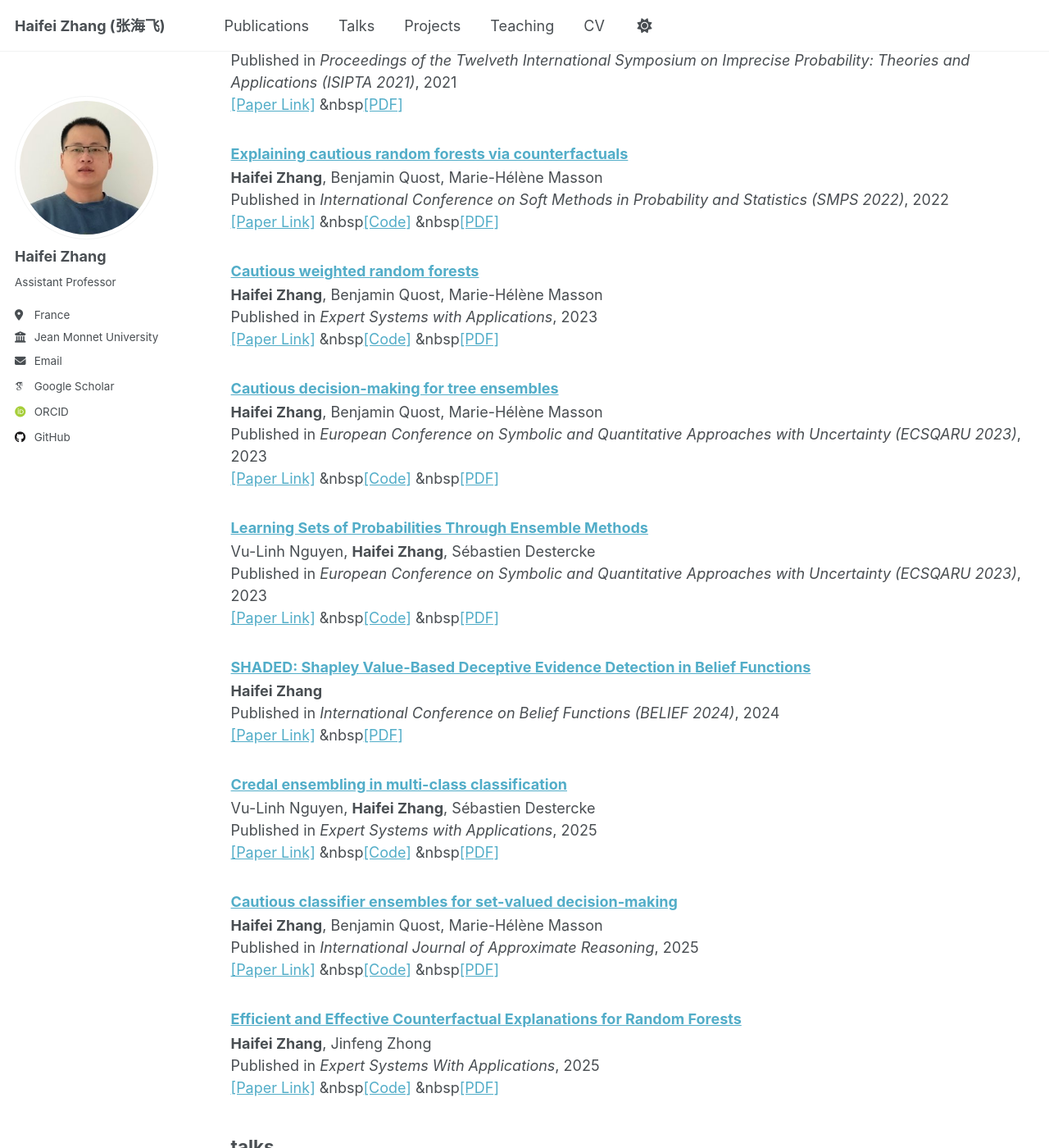
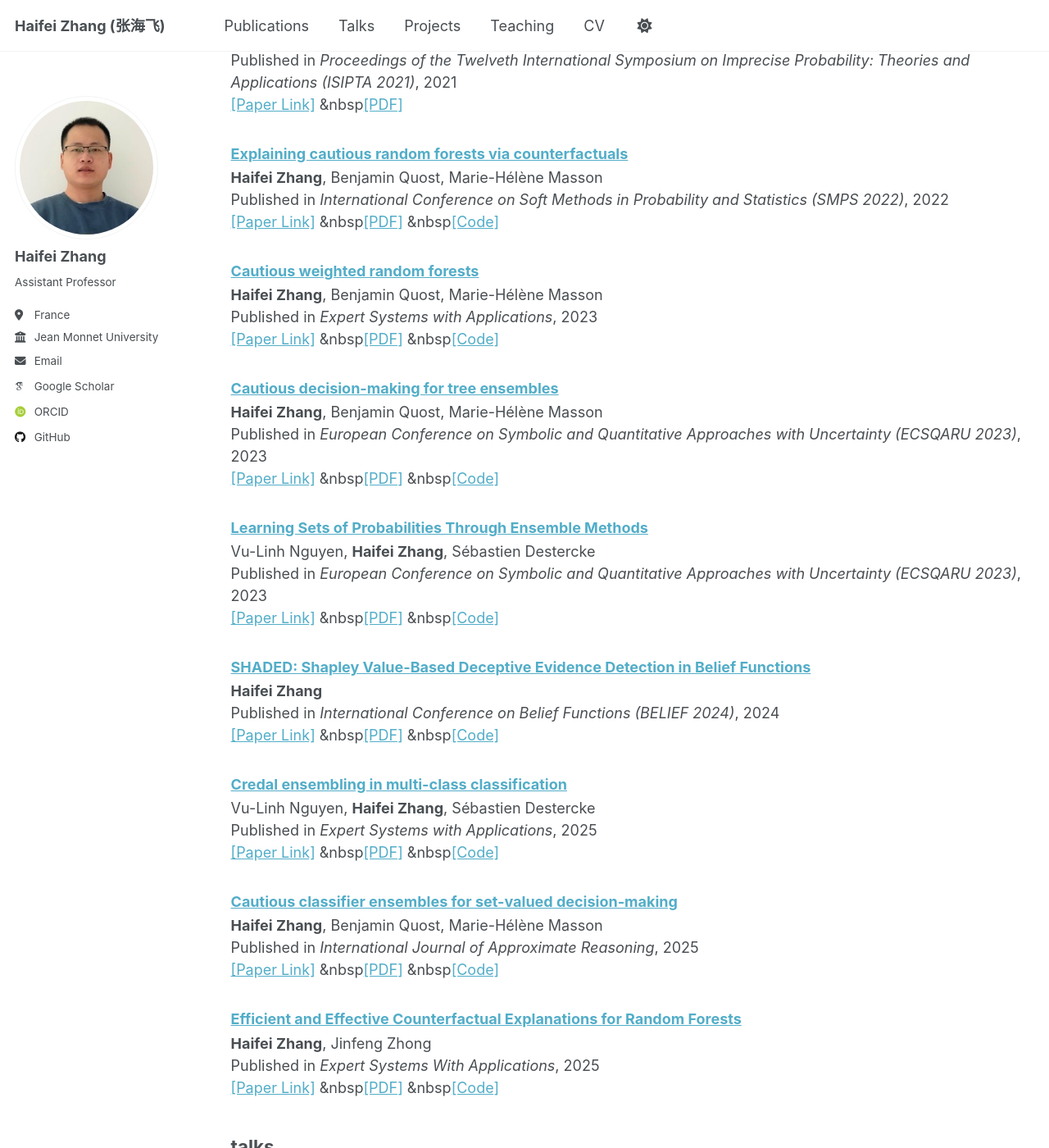
Before and after one commit to Haifei-ZHANG/Haifei-ZHANG.github.io, a Jekyll site: the page built from _pages/sitemap.md, in a window 1280 px wide and 1400 px high, scrolled down 2395 px. Shown: the whole window at 82% size. Built offline with Jekyll 4.4.1, drawn with Linux system fonts in a browser that asks for light colours; some web fonts are replaced.

Commit message:
update paper shaded

```diff
--- a/_includes/archive-single.html
+++ b/_includes/archive-single.html
@@ -51,7 +51,7 @@
 
 
     {% if post.paperurl and post.codeurl and post.pdfurl %}
-      <p style="margin: 0;"><a href=" {{ post.paperurl }} " target="_blank">[Paper Link]</a>&nbsp;&nbsp<a href="{{ post.codeurl }}" target="_blank">[Code]</a>&nbsp;&nbsp<a href="{{ post.pdfurl }}" target="_blank">[PDF]</a></p>
+      <p style="margin: 0;"><a href=" {{ post.paperurl }} " target="_blank">[Paper Link]</a>&nbsp;&nbsp<a href="{{ post.pdfurl }}" target="_blank">[PDF]</a>&nbsp;&nbsp<a href="{{ post.codeurl }}" target="_blank">[Code]</a></p>
     {% elsif post.paperurl and post.pdfurl %}
       <p style="margin: 0;"><a href=" {{ post.paperurl }} " target="_blank">[Paper Link]</a>&nbsp;&nbsp<a href="{{ post.pdfurl }}" target="_blank">[PDF]</a></p>
     {% elsif post.paperurl and post.codeurl %}
```
Also changed, not shown: _publications/2024-08-20-BELIEF-Shapley-value-based-deceptive-evidence-detection.md (+1 -0 lines).
